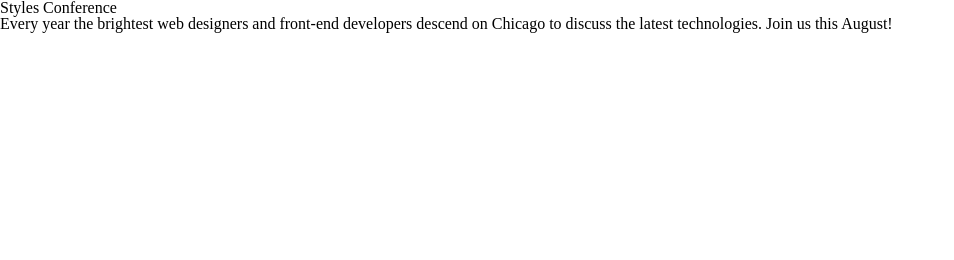
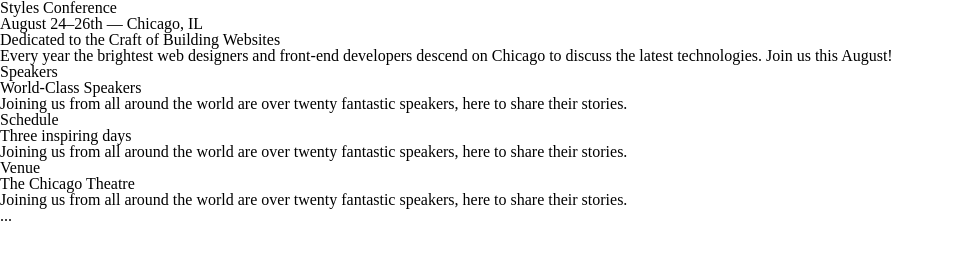
Before and after one commit to 267000/styles-conference, a plain HTML site: page index.html in a window 1280 px wide. Shown: the whole page, without its empty margins (0-954 px from the left). Drawn offline with Linux system fonts and the light colour scheme.

Commit message:
Update index.html

```diff
--- a/index.html
+++ b/index.html
@@ -6,7 +6,35 @@
         <link rel="stylesheet" href="assets/stylesheets/main.css">
     </head>
     <body>
-        <h1>Styles Conference</h1>
-        <p>Every year the brightest web designers and front-end developers descend on Chicago to discuss the latest technologies. Join us this August!</p>
+         <header>
+            <h1>Styles Conference</h1>
+            <h3>August 24&ndash;26th &mdash; Chicago, IL</h3>
+        </header>
+        <section>
+            <h2>Dedicated to the Craft of Building Websites</h2>
+            <p>Every year the brightest web designers and front-end developers descend on Chicago to discuss the latest technologies. Join us this August!</p>
+        </section>
+
+        <section>
+
+            <section>
+              <h5>Speakers</h5>
+              <h3>World-Class Speakers</h3>
+              <p>Joining us from all around the world are over twenty fantastic speakers, here to share their stories.</p>
+            </section>
+            <section>
+             <h5>Schedule</h5>
+             <h3>Three inspiring days</h3>
+             <p>Joining us from all around the world are over twenty fantastic speakers, here to share their stories.</p>
+            </section>
+         <section>
+         <h5>Venue</h5>
+         <h3>The Chicago Theatre</h3>
+          <p>Joining us from all around the world are over twenty fantastic speakers, here to share their stories.</p>
+         </section>
+
+         ...
+
+        </section>
     </body>
 </html>
```
